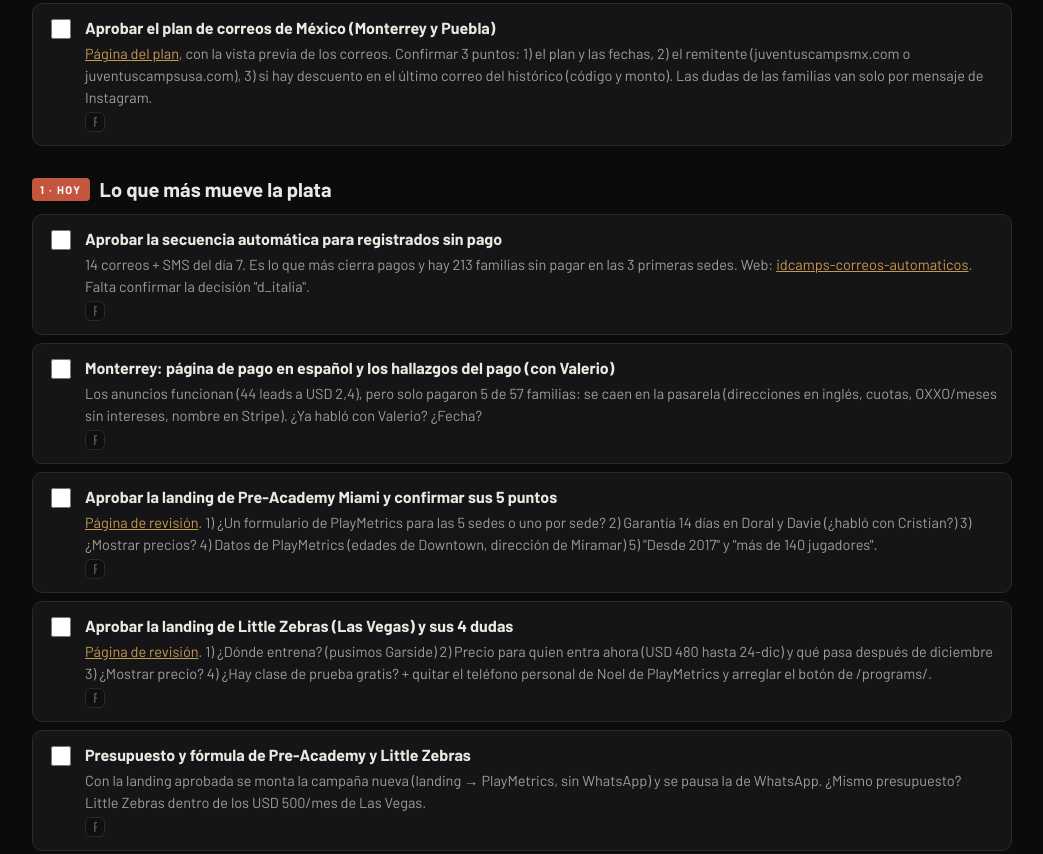
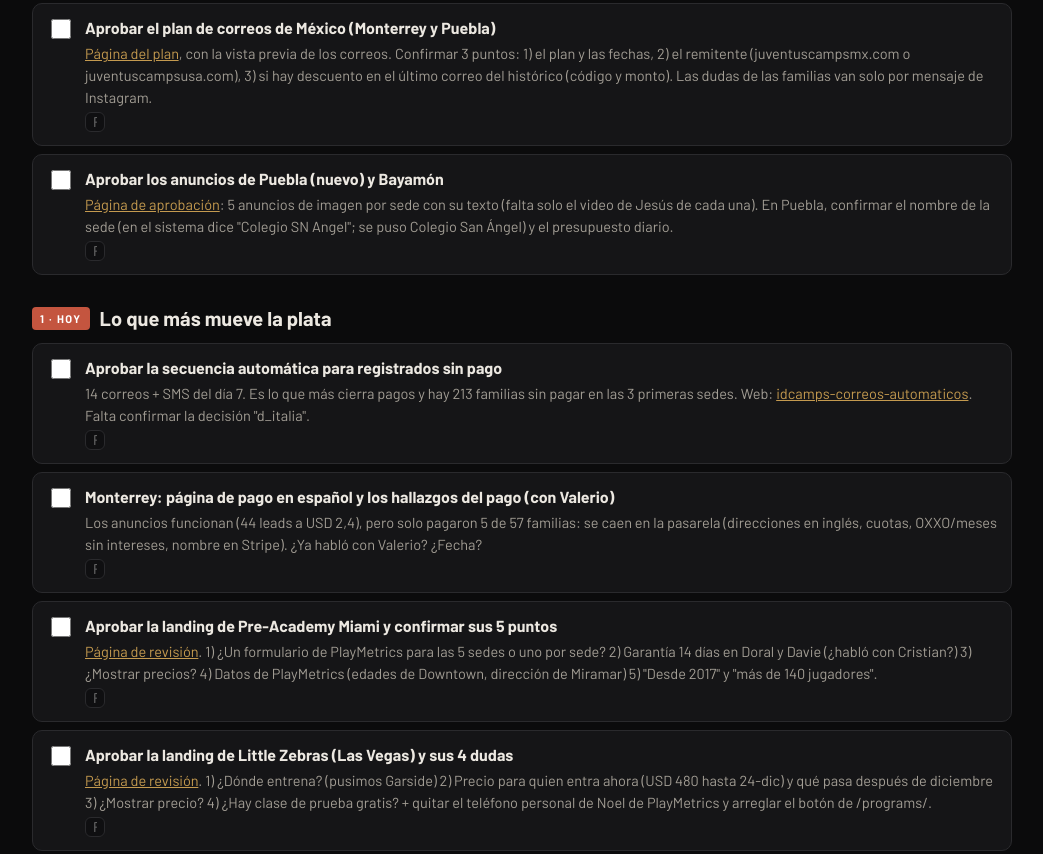
Before and after one commit to almacenamiento982-blip/reunion-alessandro-27oct, a plain HTML site: page index.html in a window 1280 px wide. Shown: the part 778-1632 px from the top of the page, without its empty margins (118-1161 px from the left). Drawn offline with Linux system fonts and the light colour scheme.

Commit message:
Tarea nueva: anuncios de Puebla y Bayamón

```diff
--- a/index.html
+++ b/index.html
@@ -40,6 +40,7 @@ h2{font-size:20px;margin:28px 0 10px;display:flex;align-items:center;gap:10px}
 <div class="item" data-k="r2"><input type="checkbox"><div><div class="q">Mandar a David el correo de Training Experience (con la base) y el correo de torneos</div><div class="d"><b>Training Experience:</b> el texto del correo y la base de datos a la que se envía; David lo diseña (foto arriba y en el medio).<br><b>Torneos:</b> el correo que ofrece <b>30 % de descuento a los clubes que inscriban equipos femeninos</b>.</div><input class="nota" placeholder="Respuesta…"></div></div>
 <div class="item" data-k="r3"><input type="checkbox"><div><div class="q">Crear la cuenta nueva de Instagram de Athletum (jueves o viernes de esta semana)</div><div class="d">Con ayuda de Jacopo (Italia). Invitar como colaborador desde la cuenta de Juventus Academy en los posts anteriores, para que la cuenta nueva no salga vacía. Con la cuenta creada, David monta la campaña de Athletum.</div><input class="nota" placeholder="Respuesta…"></div></div>
 <div class="item" data-k="r4"><input type="checkbox"><div><div class="q">Aprobar el plan de correos de México (Monterrey y Puebla)</div><div class="d"><a href="https://almacenamiento982-blip.github.io/mx-plan-correos/" target="_blank">Página del plan</a>, con la vista previa de los correos. Confirmar 3 puntos: 1) el plan y las fechas, 2) el remitente (juventuscampsmx.com o juventuscampsusa.com), 3) si hay descuento en el último correo del histórico (código y monto). Las dudas de las familias van solo por mensaje de Instagram.</div><input class="nota" placeholder="Respuesta…"></div></div>
+<div class="item" data-k="r5"><input type="checkbox"><div><div class="q">Aprobar los anuncios de Puebla (nuevo) y Bayamón</div><div class="d"><a href="https://almacenamiento982-blip.github.io/idcamps-revision-pue-bay/" target="_blank">Página de aprobación</a>: 5 anuncios de imagen por sede con su texto (falta solo el video de Jesús de cada una). En Puebla, confirmar el nombre de la sede (en el sistema dice "Colegio SN Angel"; se puso Colegio San Ángel) y el presupuesto diario.</div><input class="nota" placeholder="Respuesta…"></div></div>
 
 <h2><span class="tag t1">1 · Hoy</span>Lo que más mueve la plata</h2>
 <div class="item" data-k="a1"><input type="checkbox"><div><div class="q">Aprobar la secuencia automática para registrados sin pago</div><div class="d">14 correos + SMS del día 7. Es lo que más cierra pagos y hay 213 familias sin pagar en las 3 primeras sedes. Web: <a href="https://almacenamiento982-blip.github.io/idcamps-correos-automaticos/" target="_blank">idcamps-correos-automaticos</a>. Falta confirmar la decisión "d_italia".</div><input class="nota" placeholder="Respuesta…"></div></div>
```
